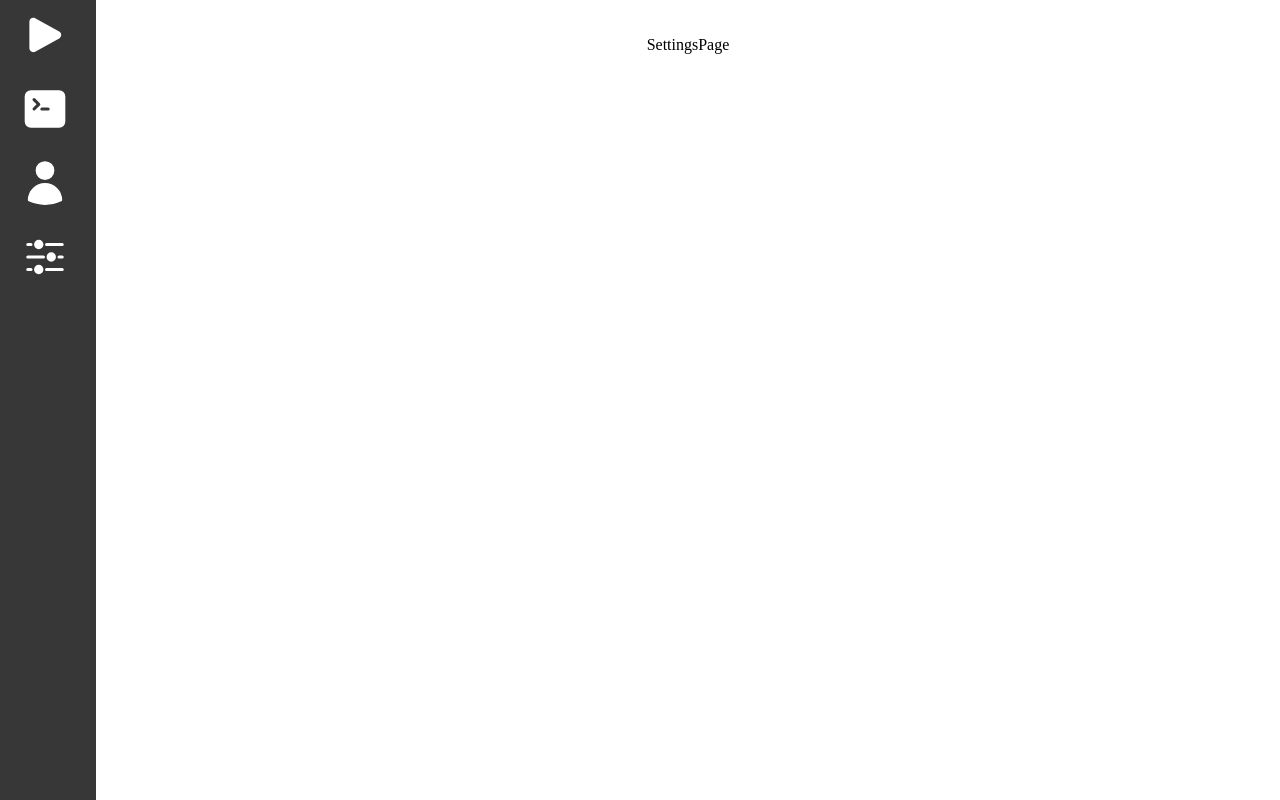
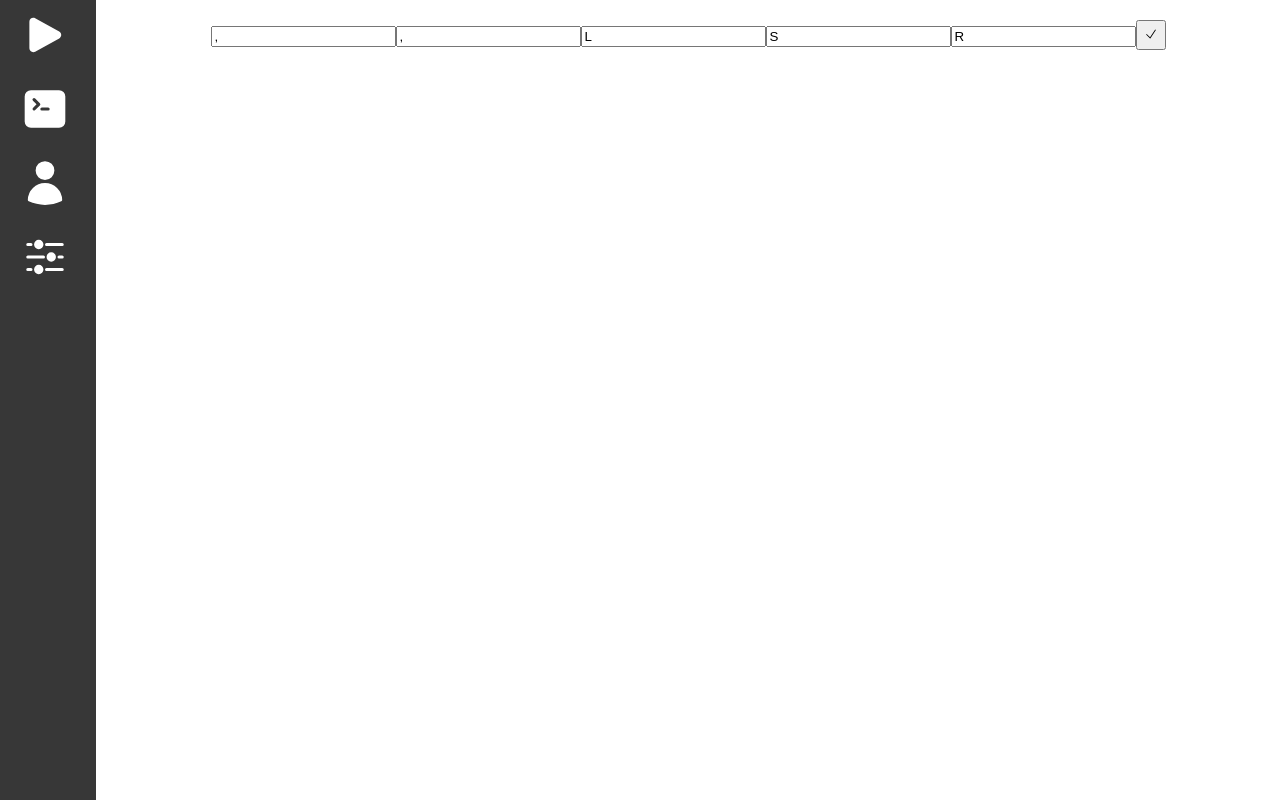
Before and after one commit to Haranana/Turing-Machine-Simulator-Frontend, a React (Vite) app: page /settings in a window 1280 px wide. Built offline with nearby package versions, Linux system fonts and the light colour scheme.

Commit message:
updated settings simulation aliases

```diff
--- a/package.json
+++ b/package.json
@@ -14,7 +14,8 @@
     "@monaco-editor/react": "^4.7.0",
     "react": "^19.1.0",
     "react-dom": "^19.1.0",
-    "react-router-dom": "^7.6.3"
+    "react-router-dom": "^7.6.3",
+    "zustand": "^5.0.8"
   },
   "devDependencies": {
     "@eslint/js": "^9.29.0",
--- a/src/App.tsx
+++ b/src/App.tsx
@@ -9,6 +9,7 @@ import { Routes, Route } from 'react-router-dom'
 import { useState } from 'react'
 import Layout from "./Layout";
 import LoginPage from './pages/LoginPage'
+
 
 export default  function App() {
 
--- /dev/null
+++ b/src/features/SimulationAliases/simulationAliases.tsx
@@ -0,0 +1,39 @@
+import { create } from "zustand";
+
+export type AliasesFields = {
+  sep1: string;
+  sep2: string;
+  left: string;
+  stay: string;
+  right: string
+}
+
+export type SimulationAliases = AliasesFields & {
+  setAll: (values:AliasesFields) => void;
+
+  //keyof so k is string in union: "sep1" | "sep2" | "left" | "stay" | "right"
+  setField: (k: keyof AliasesFields, v: string) => void;
+}
+
+export const useSimulationAliases = create<SimulationAliases>((set)=>({
+    sep1: ",",
+    sep2: ",",
+    left: "L",
+    stay: "S",
+    right: "R",
+
+    setAll: (vals) => {
+        set({
+        sep1: vals.sep1,
+        sep2: vals.sep2,
+        left: vals.left,
+        stay: vals.stay,
+        right: vals.right,
+        });
+    },
+
+    setField: (k, v) => {
+        set( {[k] : v});
+    },
+
+}));
--- a/src/pages/SettingsPage.tsx
+++ b/src/pages/SettingsPage.tsx
@@ -1,9 +1,65 @@
 import './page.css';
+import './setting-page.css'
+import {useSimulationAliases} from '../features/SimulationAliases/simulationAliases'
+import type {AliasesFields} from '../features/SimulationAliases/simulationAliases'
+import {CheckIcon} from "@heroicons/react/24/solid"
+import { useRef } from 'react';
+
+
+
+
 
 export default  function SettingsPage() {
+
+    const { sep1, sep2, left, stay, right, setAll, setField} = useSimulationAliases()
+
+    const sep1Ref = useRef<HTMLInputElement>(null);
+    const sep2Ref = useRef<HTMLInputElement>(null);
+    const leftRef = useRef<HTMLInputElement>(null);
+    const stayRef = useRef<HTMLInputElement>(null);
+    const rightRef = useRef<HTMLInputElement>(null);
+
+    const saveSimulationAliases: () => void = () => {
+
+        let sep1RefValue = sep1Ref.current?.value;
+        sep1RefValue = sep1RefValue === undefined? sep1 : sep1RefValue as string;
+
+        let sep2RefValue = sep2Ref.current?.value;
+        sep2RefValue = sep2RefValue === undefined? sep2 : sep2RefValue as string;
+
+        let leftRefValue = leftRef.current?.value;
+        leftRefValue = leftRefValue === undefined? left : leftRefValue as string;
+
+        let stayRefValue = stayRef.current?.value;
+        stayRefValue = stayRefValue === undefined? stay : stayRefValue as string;
+
+        let rightRefValue = rightRef.current?.value;
+        rightRefValue = rightRefValue === undefined? right : rightRefValue as string;
+
+        const newValues : AliasesFields = {
+            sep1: sep1RefValue,
+            sep2: sep2RefValue,
+            left: leftRefValue,
+            stay: stayRefValue,
+            right: rightRefValue,
+        }
+
+        setAll(newValues);
+
+        console.log(sep1);
+    }
+
+
     return(
         <div className="page">
-            <p>SettingsPage</p>
+            <div className='simulation-aliases'>
+                <input ref={sep1Ref} className="settings-text-field sep1-text-field" type="text" name="sep1-alias" id="sep1-alias" defaultValue={sep1}/>
+                <input ref={sep2Ref} className="settings-text-field sep2-text-field" type="text" name="sep2-alias" id="sep2-alias" defaultValue={sep2}/>
+                <input ref={leftRef} className="settings-text-field left-text-field" type="text" name="left-alias" id="left-alias" defaultValue={left}/>
+                <input ref={stayRef} className="settings-text-field stay-text-field" type="text" name="stay-alias" id="stay-alias" defaultValue={stay}/>
+                <input ref={rightRef} className="settings-text-field right-text-field" type="text" name="right-alias" id="right-alias" defaultValue={right}/>
+                <button className='save-simulation-aliases' onClick={saveSimulationAliases} ><CheckIcon></CheckIcon></button>
+            </div>
         </div>
     );
 }
--- /dev/null
+++ b/src/pages/setting-page.css
@@ -0,0 +1,4 @@
+.save-simulation-aliases{
+    width: 30px;
+    height: 30px;
+}
```
Also changed, not shown: 1 other file (tests, documents, lock files or other folders).
